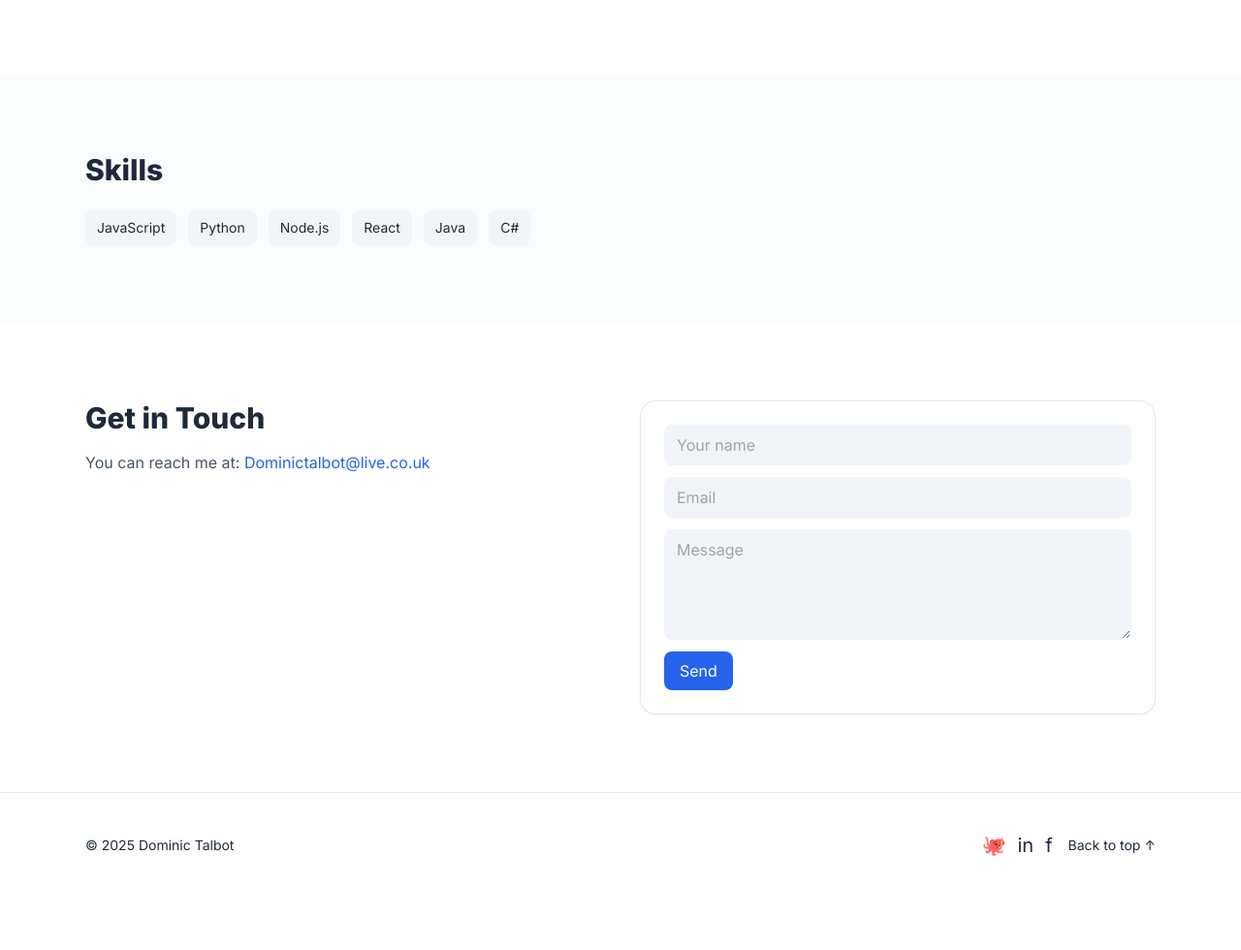
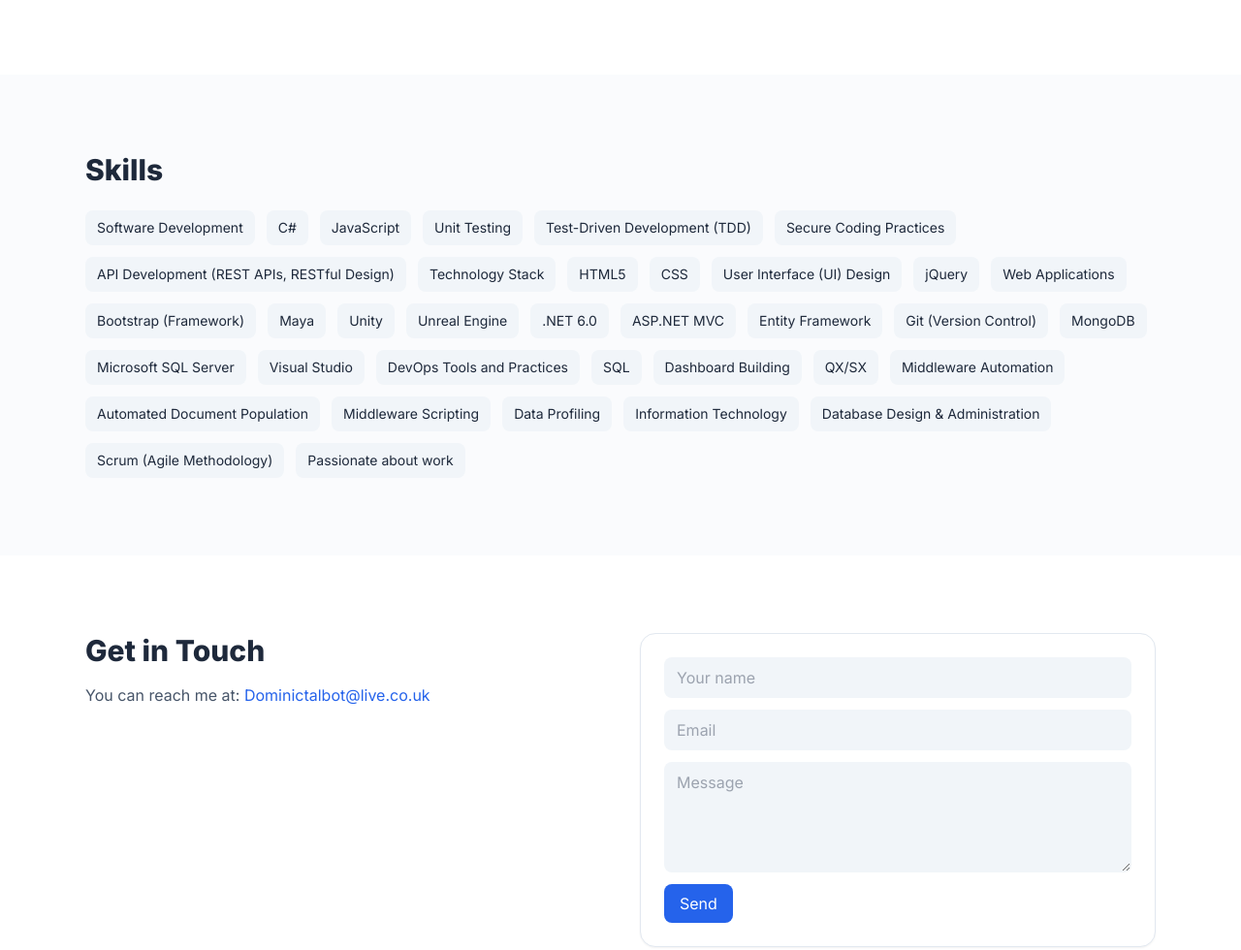
Before and after one commit to DominicTalbot/DevDominic, a plain HTML site: page index.html in a window 1280 px wide. Shown: the part 3447-4427 px from the top of the page at 97% size. Before the commit the page ends 4373 px from the top, so only its background shows below. Drawn offline with nearby package versions, Linux system fonts and the light colour scheme.

Commit message:
Enhance skills section with additional programming languages and technologies; update contact form for improved functionality and user feedback

```diff
--- a/index.html
+++ b/index.html
@@ -474,23 +474,118 @@
       <div class="max-w-6xl mx-auto px-6">
         <h2 class="text-3xl font-extrabold mb-6">Skills</h2>
         <ul class="flex flex-wrap gap-3 text-sm">
+          <!-- Programming & Development -->
+          <li class="px-3 py-2 rounded-lg bg-slate-100 dark:bg-slate-800">
+            Software Development
+          </li>
+          <li class="px-3 py-2 rounded-lg bg-slate-100 dark:bg-slate-800">
+            C#
+          </li>
           <li class="px-3 py-2 rounded-lg bg-slate-100 dark:bg-slate-800">
             JavaScript
           </li>
           <li class="px-3 py-2 rounded-lg bg-slate-100 dark:bg-slate-800">
-            Python
+            Unit Testing
           </li>
           <li class="px-3 py-2 rounded-lg bg-slate-100 dark:bg-slate-800">
-            Node.js
+            Test-Driven Development (TDD)
           </li>
           <li class="px-3 py-2 rounded-lg bg-slate-100 dark:bg-slate-800">
-            React
+            Secure Coding Practices
           </li>
           <li class="px-3 py-2 rounded-lg bg-slate-100 dark:bg-slate-800">
-            Java
+            API Development (REST APIs, RESTful Design)
           </li>
           <li class="px-3 py-2 rounded-lg bg-slate-100 dark:bg-slate-800">
-            C#
+            Technology Stack
+          </li>
+          <!-- Web Technologies -->
+          <li class="px-3 py-2 rounded-lg bg-slate-100 dark:bg-slate-800">
+            HTML5
+          </li>
+          <li class="px-3 py-2 rounded-lg bg-slate-100 dark:bg-slate-800">
+            CSS
+          </li>
+          <li class="px-3 py-2 rounded-lg bg-slate-100 dark:bg-slate-800">
+            User Interface (UI) Design
+          </li>
+          <li class="px-3 py-2 rounded-lg bg-slate-100 dark:bg-slate-800">
+            jQuery
+          </li>
+          <li class="px-3 py-2 rounded-lg bg-slate-100 dark:bg-slate-800">
+            Web Applications
+          </li>
+          <li class="px-3 py-2 rounded-lg bg-slate-100 dark:bg-slate-800">
+            Bootstrap (Framework)
+          </li>
+          <!-- Game & Visual Development -->
+          <li class="px-3 py-2 rounded-lg bg-slate-100 dark:bg-slate-800">
+            Maya
+          </li>
+          <li class="px-3 py-2 rounded-lg bg-slate-100 dark:bg-slate-800">
+            Unity
+          </li>
+          <li class="px-3 py-2 rounded-lg bg-slate-100 dark:bg-slate-800">
+            Unreal Engine
+          </li>
+          <!-- Frameworks & Tools -->
+          <li class="px-3 py-2 rounded-lg bg-slate-100 dark:bg-slate-800">
+            .NET 6.0
+          </li>
+          <li class="px-3 py-2 rounded-lg bg-slate-100 dark:bg-slate-800">
+            ASP.NET MVC
+          </li>
+          <li class="px-3 py-2 rounded-lg bg-slate-100 dark:bg-slate-800">
+            Entity Framework
+          </li>
+          <li class="px-3 py-2 rounded-lg bg-slate-100 dark:bg-slate-800">
+            Git (Version Control)
+          </li>
+          <li class="px-3 py-2 rounded-lg bg-slate-100 dark:bg-slate-800">
+            MongoDB
+          </li>
+          <li class="px-3 py-2 rounded-lg bg-slate-100 dark:bg-slate-800">
+            Microsoft SQL Server
+          </li>
+          <li class="px-3 py-2 rounded-lg bg-slate-100 dark:bg-slate-800">
+            Visual Studio
+          </li>
+          <li class="px-3 py-2 rounded-lg bg-slate-100 dark:bg-slate-800">
+            DevOps Tools and Practices
+          </li>
+          <li class="px-3 py-2 rounded-lg bg-slate-100 dark:bg-slate-800">
+            SQL
+          </li>
+          <li class="px-3 py-2 rounded-lg bg-slate-100 dark:bg-slate-800">
+            Dashboard Building
+          </li>
+          <li class="px-3 py-2 rounded-lg bg-slate-100 dark:bg-slate-800">
+            QX/SX
+          </li>
+          <li class="px-3 py-2 rounded-lg bg-slate-100 dark:bg-slate-800">
+            Middleware Automation
+          </li>
+          <li class="px-3 py-2 rounded-lg bg-slate-100 dark:bg-slate-800">
+            Automated Document Population
+          </li>
+          <li class="px-3 py-2 rounded-lg bg-slate-100 dark:bg-slate-800">
+            Middleware Scripting
+          </li>
+          <li class="px-3 py-2 rounded-lg bg-slate-100 dark:bg-slate-800">
+            Data Profiling
+          </li>
+          <!-- Additional IT & Methodologies -->
+          <li class="px-3 py-2 rounded-lg bg-slate-100 dark:bg-slate-800">
+            Information Technology
+          </li>
+          <li class="px-3 py-2 rounded-lg bg-slate-100 dark:bg-slate-800">
+            Database Design & Administration
+          </li>
+          <li class="px-3 py-2 rounded-lg bg-slate-100 dark:bg-slate-800">
+            Scrum (Agile Methodology)
+          </li>
+          <li class="px-3 py-2 rounded-lg bg-slate-100 dark:bg-slate-800">
+            Passionate about work
           </li>
         </ul>
       </div>
@@ -516,12 +611,11 @@
           class="rounded-2xl p-6 border border-slate-200 dark:border-slate-700 bg-white dark:bg-slate-900/60 shadow-sm"
         >
           <form
-            name="contact"
+            id="contact-form"
+            action="https://formspree.io/f/mqaljjbp"
             method="POST"
-            data-netlify="true"
             class="grid gap-3"
           >
-            <input type="hidden" name="form-name" value="contact" />
             <input
               required
               name="name"
@@ -543,10 +637,17 @@
               class="px-3 py-2 rounded-lg bg-slate-100 dark:bg-slate-800 border border-transparent focus:border-brand-500 focus:outline-none"
             ></textarea>
             <button
+              type="submit"
               class="justify-self-start px-4 py-2 rounded-lg bg-brand-600 text-white hover:bg-brand-700"
             >
               Send
             </button>
+            <div
+              id="contact-success"
+              class="hidden mt-4 text-green-600 font-semibold"
+            >
+              Thank you! Your message has been sent.
+            </div>
           </form>
         </div>
       </div>
@@ -860,6 +961,28 @@ const [mode, setMode] = useState(prefersDark ? 'dark' : 'light');
         );
         botInput.value = "";
       });
+
+      const contactForm = document.getElementById("contact-form");
+      const contactSuccess = document.getElementById("contact-success");
+
+      contactForm.addEventListener("submit", async function (e) {
+        e.preventDefault();
+        const data = new FormData(contactForm);
+        const res = await fetch(contactForm.action, {
+          method: "POST",
+          body: data,
+          headers: { Accept: "application/json" },
+        });
+        if (res.ok) {
+          contactForm.reset();
+          contactSuccess.classList.remove("hidden");
+        } else {
+          contactSuccess.textContent =
+            "Sorry, there was a problem sending your message.";
+          contactSuccess.classList.remove("hidden");
+          contactSuccess.classList.add("text-red-600");
+        }
+      });
     </script>
   </body>
 </html>
```
